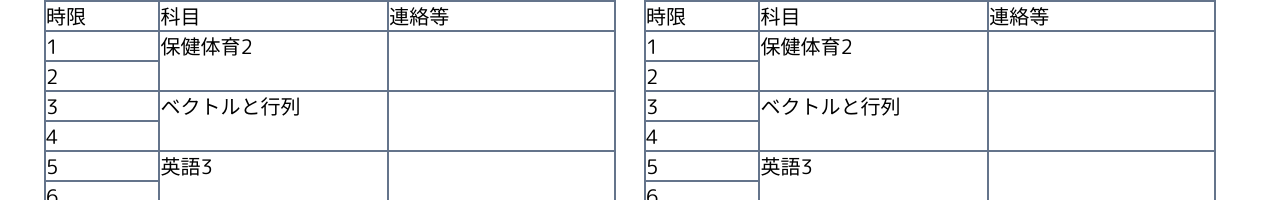
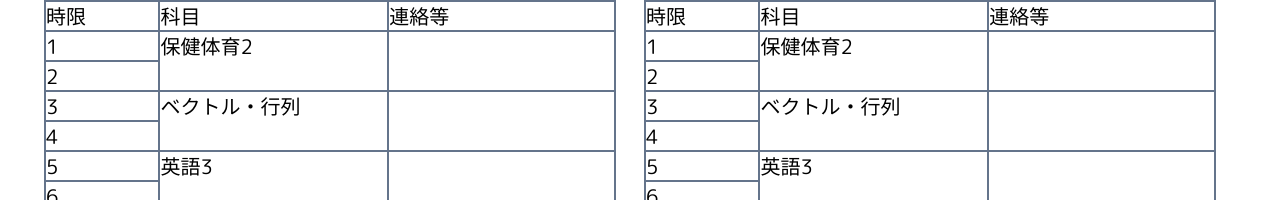
Before and after one commit to yoshi441/timetable-2024-1-4, a Next.js app: page / in a window 1280 px wide. Shown: the part 268-468 px from the top of the page. Built offline with nearby package versions, Linux system fonts and the light colour scheme.

Commit message:
add dockerfile

```diff
--- /dev/null
+++ b/src/app/exam/index.tsx
@@ -0,0 +1,5 @@
+import React from "react"
+
+export const Exam = () => {
+  return()
+}
--- /dev/null
+++ b/src/app/test/page.tsx
@@ -0,0 +1,14 @@
+"use client"
+
+import Counter from "@/components/counter";
+import React from "react";
+
+const Test = () => {
+    return(
+        <>
+          <Counter />
+        </>
+    )
+}
+
+export default Test
--- /dev/null
+++ b/src/components/exam-range.tsx
@@ -0,0 +1,5 @@
+import React from "react"
+
+export const ExamRange = (id: number) ={
+
+}
--- a/src/components/timetable.jsx
+++ b/src/components/timetable.jsx
@@ -5,7 +5,6 @@ import timetable from "./timetable_data";
 
 const TimeTable = () => {
     const[cource,setCource] = useState("e"); {/**ここのeを書き換えることでデフォルト表示コースを変更可能 */}
-    let timetable_data = []
     return (
         <>
             <button className={cource == "m" ? "border-2 border-red-700 m-2 p-2 bg-red-200" : "border-2 border-red-700 m-2 p-2 hover:bg-red-200"} onClick={() => {setCource("m")}} >エネルギー機械コース</button>
--- a/src/components/timetable_data.ts
+++ b/src/components/timetable_data.ts
@@ -25,7 +25,7 @@ const timetable = {
       ],
       5: [
         "国語2",
-        "ベクトルと行列",
+        "ベクトル・行列",
         "基礎物理2",
         "英語3"
       ]
@@ -54,7 +54,7 @@ const timetable = {
         "英語3"
       ],
       5: [
-        "ベクトルと行列",
+        "ベクトル・行列",
         "製図基礎",
         "社会2",
         "生物"
@@ -74,7 +74,7 @@ const timetable = {
       ],
       3: [
         "保健体育2",
-        "ベクトルと行列",
+        "ベクトル・行列",
         "英語3",
         "HR"
       ],
@@ -103,7 +103,7 @@ const timetable = {
         "国語2"
       ],
       3: [
-        "ベクトルと行列",
+        "ベクトル・行列",
         "保健体育2",
         "情報2",
         "HR"
```
Also changed, not shown: src/stores/exam_2.ts (added, +26 -0 lines), 1 other file (tests, documents, lock files or other folders).
